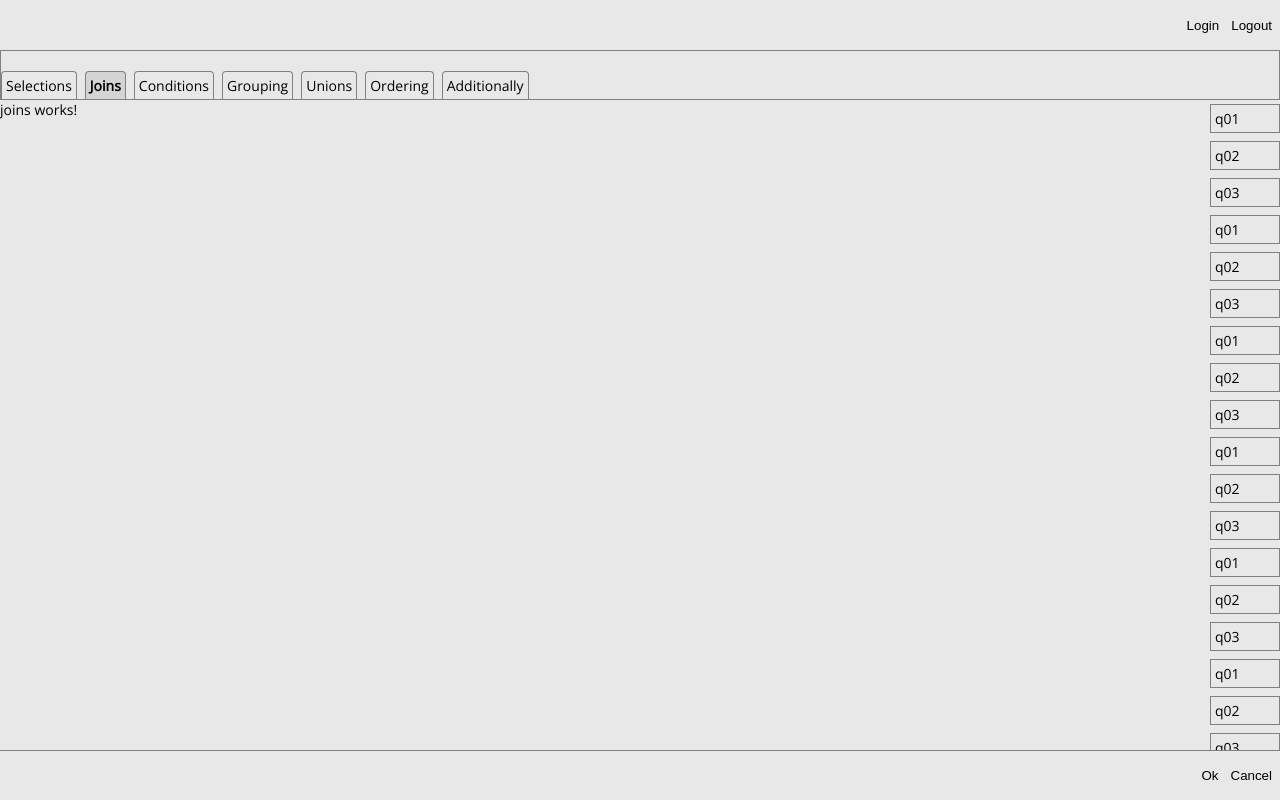
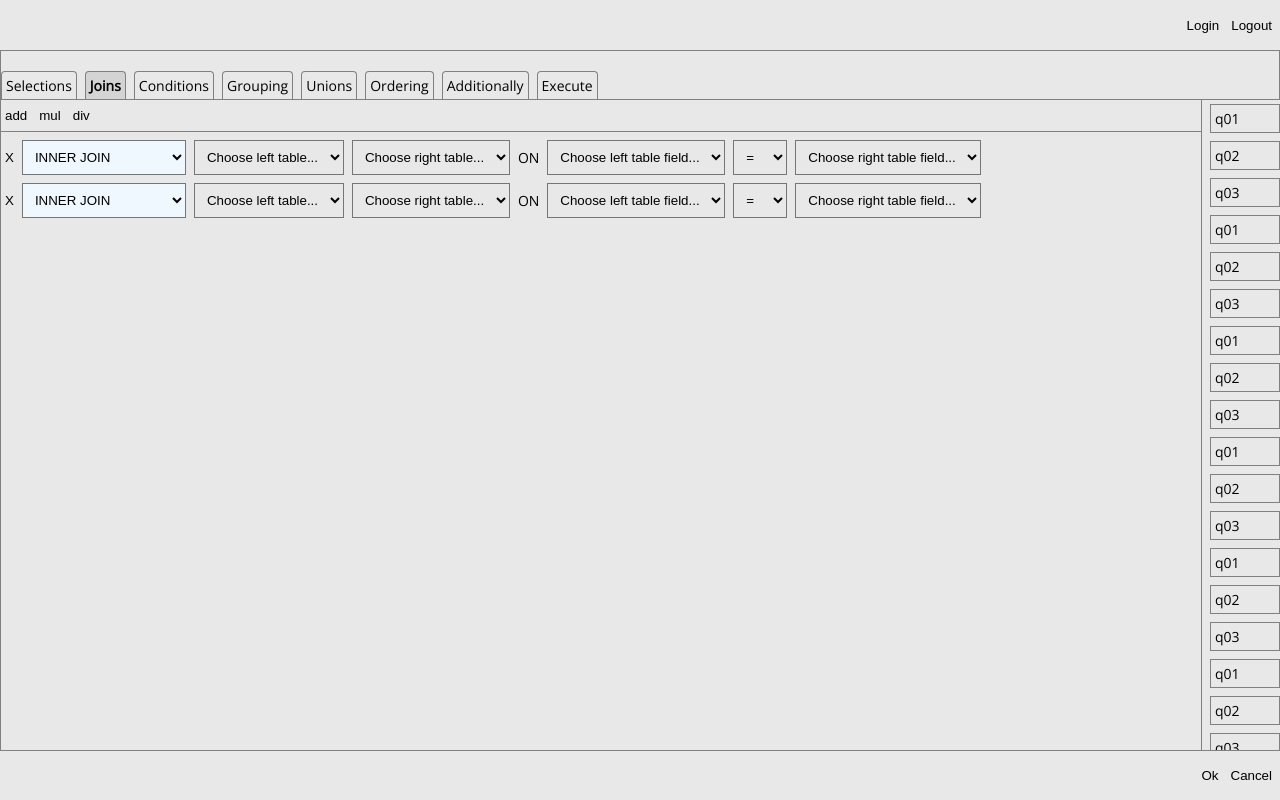
Before and after one commit to ax77/pg_confman_angular, an Angular app: page /joins in a window 1280 px wide. Built offline with nearby package versions, Linux system fonts and the light colour scheme.

Commit message:
Work with join-component. Fix the layout a little.

```diff
--- a/src/app/builder/02-joins/joins.component.html
+++ b/src/app/builder/02-joins/joins.component.html
@@ -1 +1,123 @@
-<p>joins works!</p>
+<div class="joins-component">
+
+  <div class="joins-wrapper">
+
+    <div class="select-page-buttons">
+      <button class="btn">add</button>
+      <button class="btn">mul</button>
+      <button class="btn">div</button>
+    </div>
+
+    <div class="joins-list">
+      <div class="join-item">
+        <button class="btn">X</button>
+
+        <!-- <div class="join-type"> -->
+        <select class="join-type">
+          <option>INNER JOIN</option>
+          <option>LEFT OUTER JOIN</option>
+          <option>RIGHT OUTER JOIN</option>
+          <option>FULL OUTER JOIN</option>
+        </select>
+        <!-- </div> -->
+
+        <select class="main-selector">
+          <option>Choose left table...</option>
+          <option>users</option>
+          <option>roles</option>
+          <option>user_has_roles</option>
+        </select>
+
+        <select class="main-selector">
+          <option>Choose right table...</option>
+          <option>users</option>
+          <option>roles</option>
+          <option>user_has_roles</option>
+        </select>
+
+        <div style="margin-right: 8px">ON</div>
+
+        <select class="main-selector">
+          <option>Choose left table field...</option>
+          <option>user_id</option>
+          <option>username</option>
+          <option>password</option>
+        </select>
+
+        <select class="conditions">
+          <option>=</option>
+          <option><></option>
+          <option><</option>
+          <option>></option>
+          <option><=</option>
+          <option>>=</option>
+        </select>
+
+        <select class="main-selector">
+          <option>Choose right table field...</option>
+          <option>role_id</option>
+          <option>authority</option>
+        </select>
+
+        <div class="condition"></div>
+      </div>
+
+      <!-- 2 -->
+
+      <div class="join-item">
+        <button class="btn">X</button>
+
+        <!-- <div class="join-type"> -->
+        <select class="join-type">
+          <option>INNER JOIN</option>
+          <option>LEFT OUTER JOIN</option>
+          <option>RIGHT OUTER JOIN</option>
+          <option>FULL OUTER JOIN</option>
+        </select>
+        <!-- </div> -->
+
+        <select class="main-selector">
+          <option>Choose left table...</option>
+          <option>users</option>
+          <option>roles</option>
+          <option>user_has_roles</option>
+        </select>
+
+        <select class="main-selector">
+          <option>Choose right table...</option>
+          <option>users</option>
+          <option>roles</option>
+          <option>user_has_roles</option>
+        </select>
+
+        <div style="margin-right: 8px">ON</div>
+
+        <select class="main-selector">
+          <option>Choose left table field...</option>
+          <option>user_id</option>
+          <option>username</option>
+          <option>password</option>
+        </select>
+
+        <select class="conditions">
+          <option>=</option>
+          <option><></option>
+          <option><</option>
+          <option>></option>
+          <option><=</option>
+          <option>>=</option>
+        </select>
+
+        <select class="main-selector">
+          <option>Choose right table field...</option>
+          <option>role_id</option>
+          <option>authority</option>
+        </select>
+
+        <div class="condition"></div>
+      </div>
+    </div>
+
+  </div>
+
+</div>
--- a/src/app/builder/02-joins/joins.component.scss
+++ b/src/app/builder/02-joins/joins.component.scss
@@ -3,3 +3,54 @@
   width: 100%;
   height: 100%;
 }
+
+.joins-component {
+  display: flex;
+  width: 100%;
+  height: 100%;
+}
+
+.joins-wrapper {
+  display: flex;
+  flex-direction: column;
+  height: 100%;
+  width: 100%;
+  margin-right: 8px;
+  border: 1px solid gray;
+  border-top: none;
+  border-bottom: none;
+}
+
+.joins-list {
+  display: flex;
+  flex-direction: column;
+}
+
+.join-item {
+  display: flex;
+  margin-bottom: 8px;
+  align-items: center;
+}
+
+
+select {
+  padding: 8px;
+  margin-right: 8px;
+  /* border: none; */
+  outline: none;
+  /* border-radius: 0; */
+  /* appearance: none; */
+}
+
+/* elements */
+
+.join-type {
+  background-color: aliceblue;
+}
+
+.main-selector {
+}
+
+.conditions {
+  max-width: 70px;
+}
--- a/src/app/builder/containers/builder-steps-tabs/builder-steps-tabs.component.html
+++ b/src/app/builder/containers/builder-steps-tabs/builder-steps-tabs.component.html
@@ -12,4 +12,5 @@
   <div class="tab-item">Unions</div>
   <div class="tab-item">Ordering</div>
   <div class="tab-item">Additionally</div>
+  <div class="tab-item">Execute</div>
 </div>
--- a/src/styles.scss
+++ b/src/styles.scss
@@ -58,6 +58,8 @@ body {
   height: 100%;
   width: 100%;
   overflow: hidden;
+
+  background-color: rgb(232,232,232);
 }
 
 .footer {
@@ -101,7 +103,7 @@ body {
   width: 100%;
   align-items: center;
   justify-content: flex-start;
-  margin-left: 4px;
+  //margin-left: 4px;
   margin-bottom: 8px;
 
   border-bottom: 1px solid gray;
```
